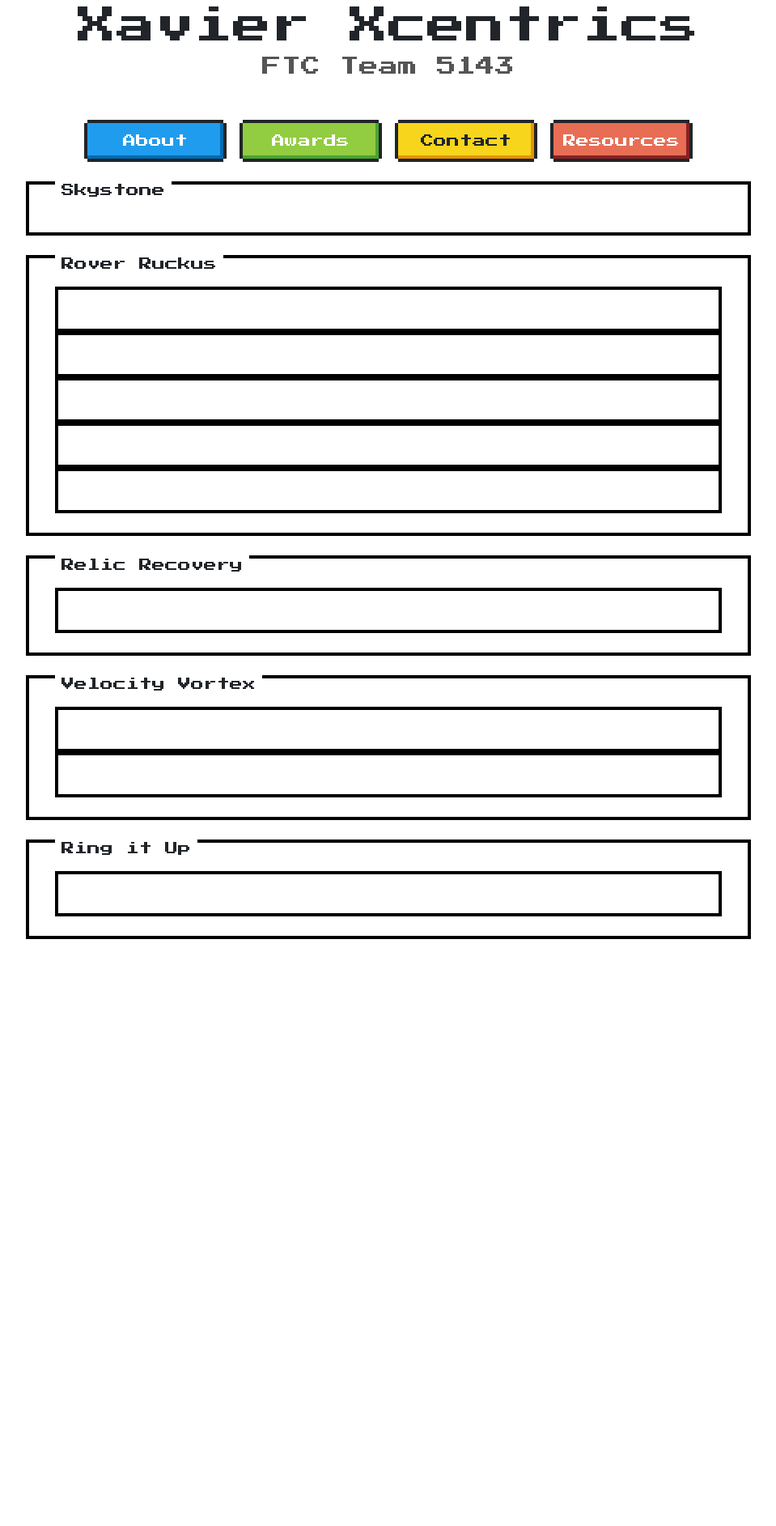
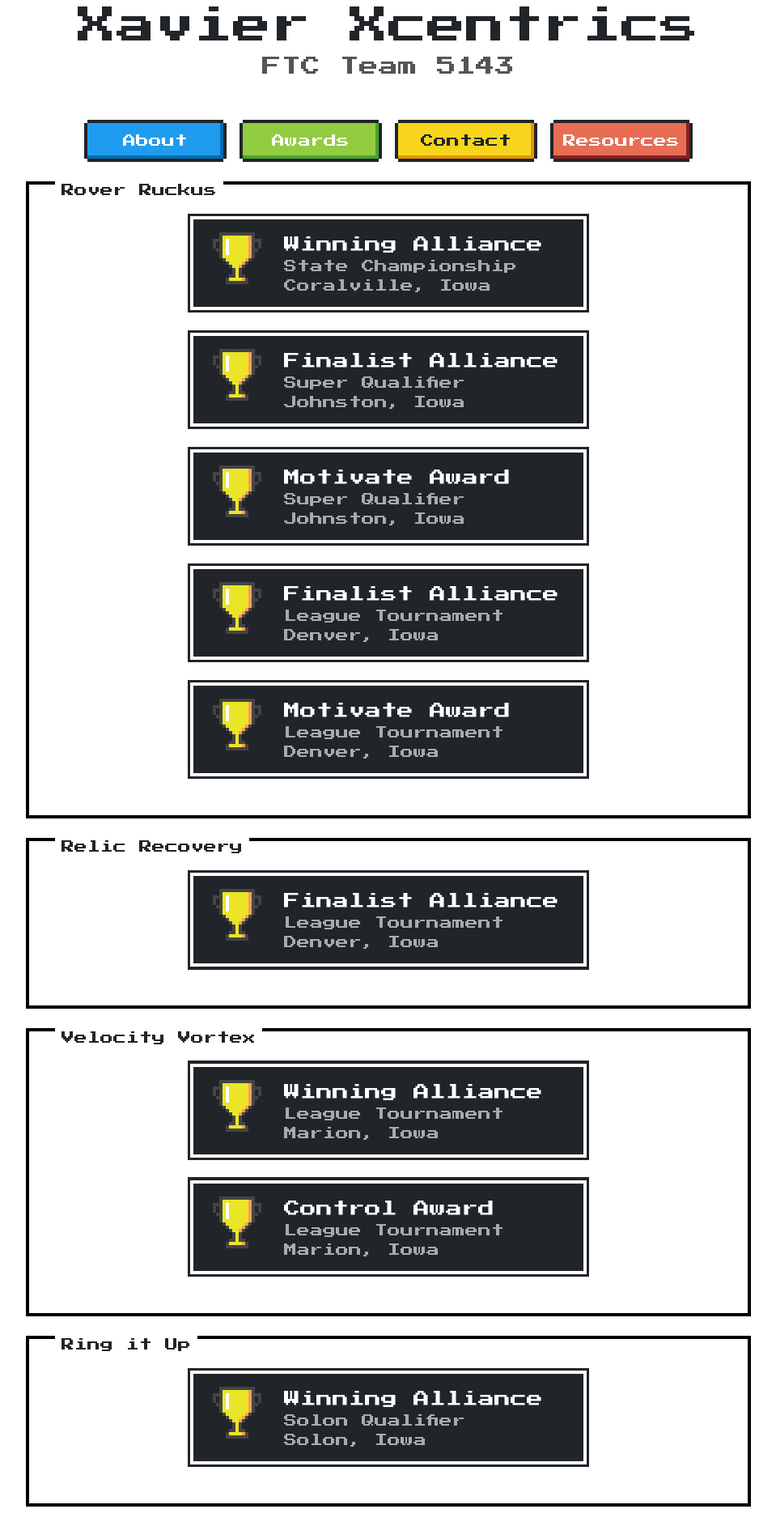
Before and after one commit to FTC5143/ftc5143.github.io, a Jekyll site: the page built from awards.html, in a window 1280 px wide. Shown: the whole page at 81% size, without its empty margins (160-1119 px from the left). Built offline with Jekyll 4.4.1, drawn with Linux system fonts in a browser that asks for light colours; before the commit the page ends 1184 px from its top, so only the background shows below that.

Commit message:
populates the awards page

```diff
--- a/_data/awards.yml
+++ b/_data/awards.yml
@@ -37,7 +37,7 @@
 
     - title: "Control Award"
       competition: "League Tournament"
-      location: "Martion, Iowa"
+      location: "Marion, Iowa"
 
 - title: "Ring it Up"
   awards:
--- a/awards.html
+++ b/awards.html
@@ -3,17 +3,27 @@ layout: default
 title: Awards
 ---
 
+<link href="/css/awards.css" rel="stylesheet" />
+
 {% for season in site.data.awards %}
+	{% if season.awards %}
 		<div class="nes-container with-title">
 			<p class="title">{{ season.title }}</p>
 			<div class="award-cards">
 			{% for award in season.awards %}
 				<div>
-				<section class="nes-container award-card">
+					<section class="nes-container award-card is-dark">
+							<div class="avatar"><i class="nes-icon trophy is-large"></i></div>
+							<div class="profile">
+								<div class="name">{{ award.title }}</div>
+								<div class="tagline">{{ award.competition }}</div>
+								<div class="tagline">{{ award.location }}</div>
+							</div>
 					</section>
 				</div>
 			{% endfor %}
 			</div>
 		</div>
 		<br>
+	{% endif %}
 {% endfor %}
--- a/css/awards.css
+++ b/css/awards.css
@@ -0,0 +1,45 @@
+.award-card {
+    display: flex;
+    padding: 1rem 1.5rem;
+	width: 490px;
+	height: 116px;
+	margin-bottom: 1.5rem !important;
+	box-sizing: border-box;
+}
+
+.award-card .avatar > img {
+    display: block;
+    width: 80px;
+    height: 80px;
+    border-radius: 50%;
+}
+
+.award-card > .profile {
+    margin-left: 1.5rem;
+}
+
+.award-card > .profile > .name {
+	font-size: 20px;
+	display: inline-block;
+}
+
+.award-card > .profile > .tagline {
+	color: var(--color-gray-2);
+}
+
+
+
+
+.award-cards {
+    display: flex;
+    flex-wrap: wrap;
+    justify-content: space-around;
+}
+
+.award-cards::after {
+	content: "";
+	width: 490px;
+	padding: 0rem 1.5rem;
+	margin: 0px 4px;
+	height: 0px;
+}
--- a/css/contact.css
+++ b/css/contact.css
@@ -37,7 +37,7 @@
 .member-cards {
     display: flex;
     flex-wrap: wrap;
-    justify-content: space-between;
+    justify-content: space-around;
 }
 
 .member-cards::after {
```
Lines whose indentation alone changed are shown as unchanged.
